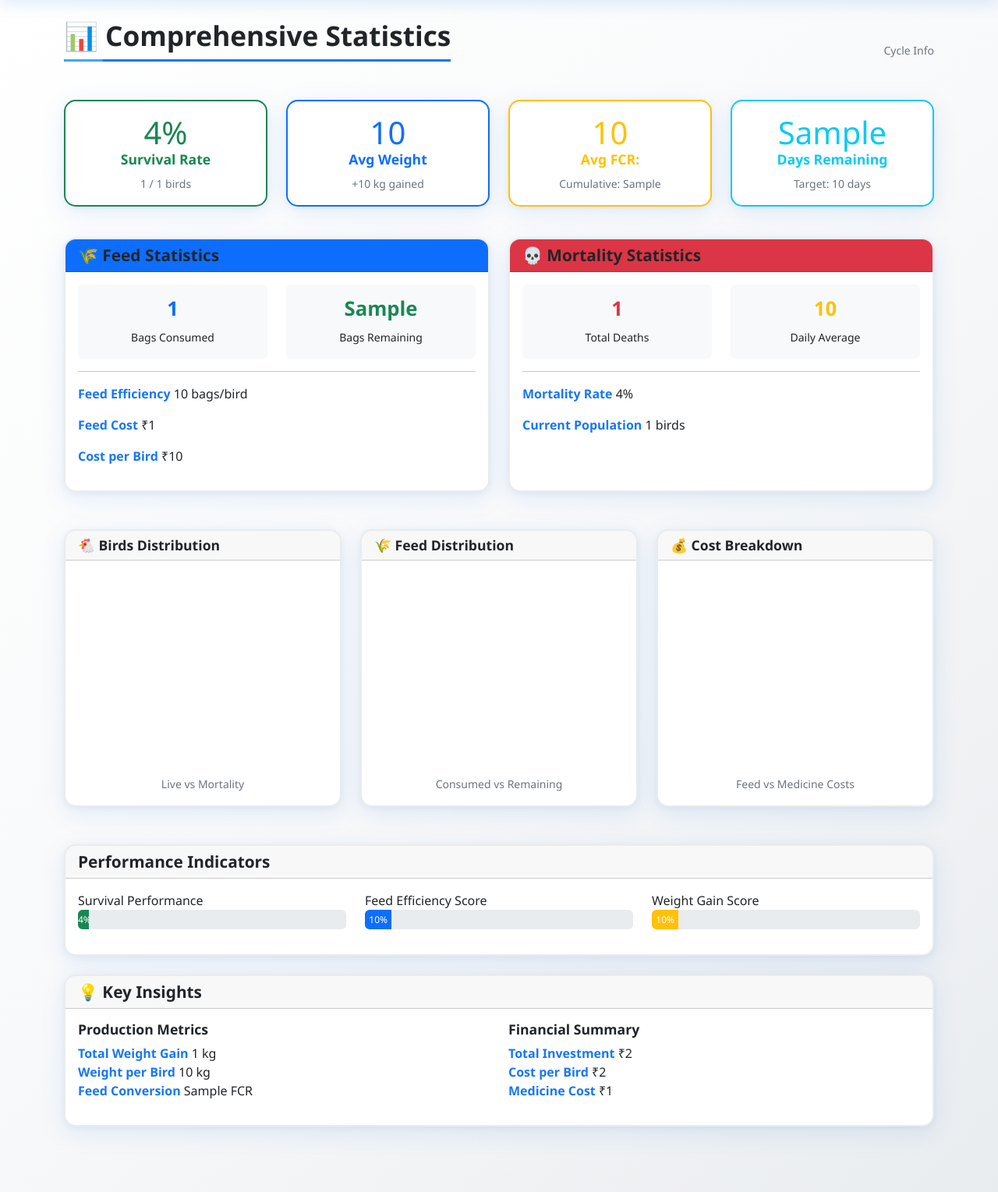
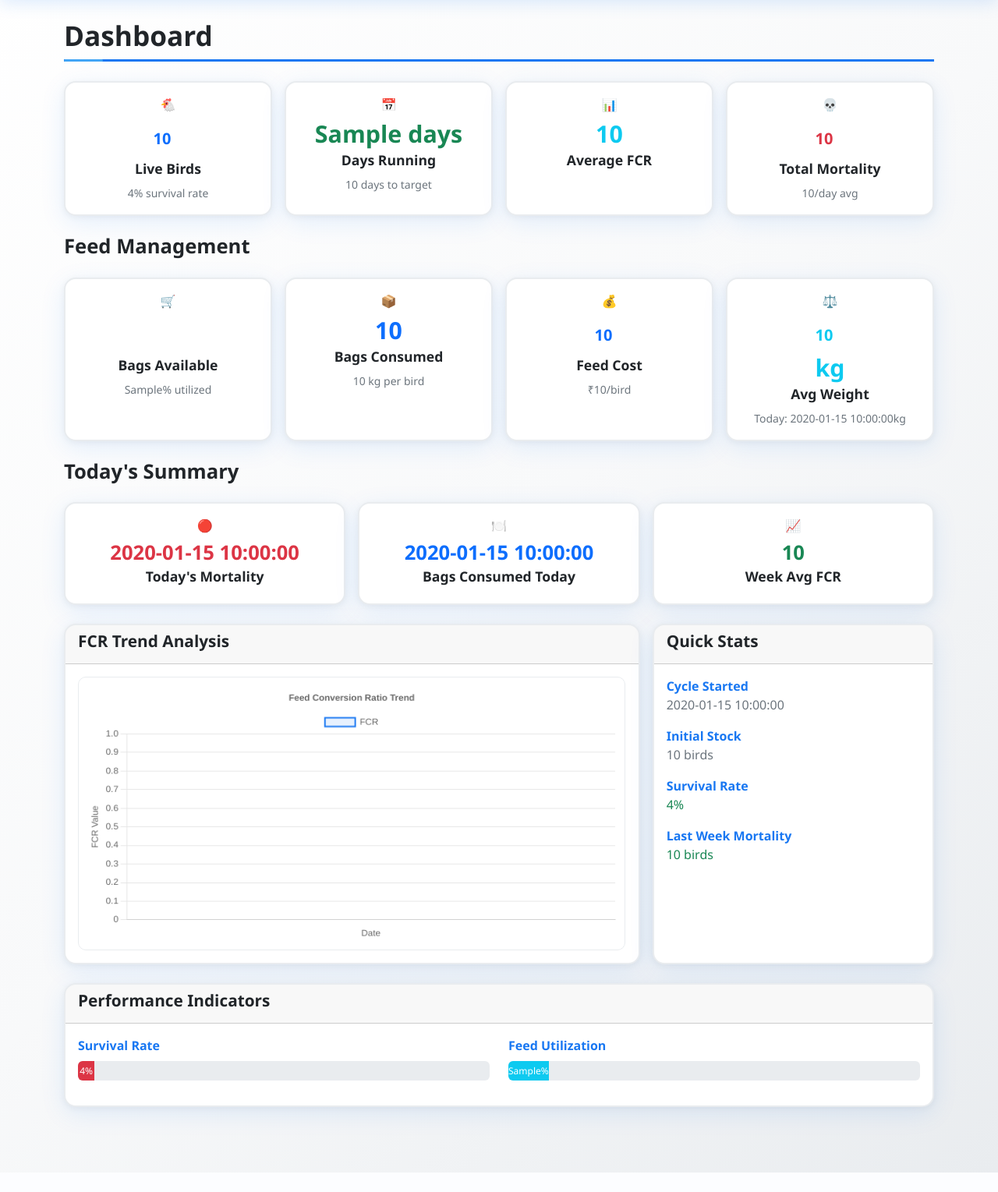
Before and after one commit to arunteja30/poultry-tracker, a Flask app: template templates/dashboard.html in a window 1280 px wide. Shown: the part 83-1612 px from the top of the page at 78% size. After the commit the page ends 1587 px from the top, so only its background shows below. Run offline with Flask 3, Linux system fonts and the light colour scheme; tables that the repository leaves empty hold one stand-in row (values such as "Sample post"); the template is opened without the code that fills it: values that come from a table or form of the project are taken from there, most other values are stand-ins (such as "Sample title", 1, 10 or a date in 2020); a map, chart or similar area stays blank.

Commit message:
bug fixes: compilation issue

```diff
--- a/templates/dashboard.html
+++ b/templates/dashboard.html
@@ -1,171 +1,200 @@
 {% extends 'base.html' %}
 {% block content %}
-<div class="d-flex justify-content-between align-items-center mb-4">
-  <h2 data-i18n="stats_title">📊 Comprehensive Statistics</h2>
-  <div class="text-muted">
-    <small data-i18n="cycle_info">Cycle #{{ cycle.id }} | Day {{ stats.cycle_duration }} of {{ stats.target_days }}</small>
-  </div>
-</div>
+<h2 data-i18n="dashboard_title">🐔 Dashboard - Ramesh Farms</h2>
 
-<!-- Performance Overview Cards -->
-<div class="row mb-4">
-  <div class="col-md-3 col-sm-6 mb-3">
-    <div class="card h-100 border-success">
-      <div class="card-body text-center">
-        <div class="display-6 text-success">{{ stats.survival_rate }}%</div>
-        <h6 class="card-title text-success" data-i18n="survival_rate">Survival Rate</h6>
-        <small class="text-muted">{{ cycle.current_birds }} / {{ cycle.start_birds }} birds</small>
+{% if cycle %}
+<!-- Key Performance Tiles -->
+<div class="row g-3 mb-4">
+  <!-- Live Birds Tile -->
+  <div class="col-12 col-sm-6 col-lg-3">
+    <div class="card text-center h-100">
+      <div class="card-body">
+        <div class="mb-2">🐔</div>
+        <h3 class="text-primary mb-1">
+          <input type="number" class="form-control form-control-lg text-center border-0 bg-transparent text-primary fw-bold"
+                 value="{{ summary.current_birds }}" id="liveBirds" style="box-shadow: none;">
+        </h3>
+        <h6 class="card-title" data-i18n="live_birds">Live Birds</h6>
+        <small class="text-muted">{{ metrics.survival_rate }}% survival rate</small>
       </div>
     </div>
   </div>
 
-  <div class="col-md-3 col-sm-6 mb-3">
-    <div class="card h-100 border-primary">
-      <div class="card-body text-center">
-        <div class="display-6 text-primary">{{ stats.avg_weight }}</div>
-        <h6 class="card-title text-primary" data-i18n="avg_weight">Avg Weight (kg)</h6>
-        <small class="text-muted">+{{ stats.weight_gain_per_bird }} kg gained</small>
+  <!-- Days Running Tile -->
+  <div class="col-12 col-sm-6 col-lg-3">
+    <div class="card text-center h-100">
+      <div class="card-body">
+        <div class="mb-2">📅</div>
+        <h3 class="text-success mb-1">{{ summary.days }}</h3>
+        <h6 class="card-title" data-i18n="day_of_farm">Days Running</h6>
+        <small class="text-muted">{{ metrics.days_to_target }} days to target</small>
       </div>
     </div>
   </div>
 
-  <div class="col-md-3 col-sm-6 mb-3">
-    <div class="card h-100 border-warning">
-      <div class="card-body text-center">
-        <div class="display-6 text-warning">{{ stats.avg_fcr }}</div>
-        <h6 class="card-title text-warning" data-i18n="avg_fcr">Average FCR</h6>
-        <small class="text-muted">Cumulative: {{ stats.cumulative_fcr }}</small>
+  <!-- FCR Today Tile -->
+  <div class="col-12 col-sm-6 col-lg-3">
+    <div class="card text-center h-100">
+      <div class="card-body">
+        <div class="mb-2">📊</div>
+        <h3 class="text-info mb-1">
+          {{ summary.avg_fcr }}
+        </h3>
+        <h6 class="card-title" data-i18n="fcr_today">FCR Today</h6>
       </div>
     </div>
   </div>
 
-  <div class="col-md-3 col-sm-6 mb-3">
-    <div class="card h-100 border-info">
-      <div class="card-body text-center">
-        <div class="display-6 text-info">{{ stats.days_remaining }}</div>
-        <h6 class="card-title text-info" data-i18n="days_remaining">Days Remaining</h6>
-        <small class="text-muted">Target: {{ stats.target_days }} days</small>
+  <!-- Total Mortality Tile -->
+  <div class="col-12 col-sm-6 col-lg-3">
+    <div class="card text-center h-100">
+      <div class="card-body">
+        <div class="mb-2">💀</div>
+        <h3 class="text-danger mb-1">
+          <input type="number" class="form-control form-control-lg text-center border-0 bg-transparent text-danger fw-bold"
+                 value="{{ summary.mortality_total }}" id="mortalityTotal" style="box-shadow: none;">
+        </h3>
+        <h6 class="card-title" data-i18n="mortality_total">Total Mortality</h6>
+        <small class="text-muted">{{ metrics.avg_mortality_per_day }}/day avg</small>
       </div>
     </div>
   </div>
 </div>
 
-<!-- Detailed Statistics Cards -->
-<div class="row mb-4">
-  <!-- Feed Statistics -->
-  <div class="col-lg-6 mb-4">
-    <div class="card h-100">
-      <div class="card-header bg-primary text-white">
-        <h5 class="mb-0" data-i18n="feed_stats">🌾 Feed Statistics</h5>
+<!-- Feed Management Tiles -->
+<div class="row g-3 mb-4">
+  <div class="col-12">
+    <h4 data-i18n="feed_management">🌾 Feed Management</h4>
   </div>
+
+  <div class="col-12 col-sm-6 col-lg-3">
+    <div class="card text-center h-100">
       <div class="card-body">
-        <div class="row">
-          <div class="col-6">
-            <div class="text-center p-3 bg-light rounded">
-              <h4 class="text-primary">{{ stats.total_feed_bags }}</h4>
-              <small data-i18n="consumed_bags">Bags Consumed</small>
-            </div>
-          </div>
-          <div class="col-6">
-            <div class="text-center p-3 bg-light rounded">
-              <h4 class="text-success">{{ stats.current_feed_bags }}</h4>
-              <small data-i18n="remaining_bags">Bags Remaining</small>
+        <div class="mb-2">🛒</div>
+        <h3 class="text-warning mb-1">
+          <input type="number" class="form-control form-control-lg text-center border-0 bg-transparent text-warning fw-bold"
+                 value="{{ summary.bags_available }}" id="bagsAvailable" style="box-shadow: none;">
+        </h3>
+        <h6 class="card-title" data-i18n="bags_available">Bags Available</h6>
+        <small class="text-muted">{{ metrics.feed_utilization }}% utilized</small>
       </div>
     </div>
   </div>
-        <hr>
-        <div class="row mt-3">
-          <div class="col-12">
-            <p><strong data-i18n="feed_efficiency">Feed Efficiency:</strong> {{ stats.feed_efficiency }} bags/bird</p>
-            <p><strong data-i18n="total_feed_cost">Total Feed Cost:</strong> ₹{{ "{:,.0f}".format(stats.total_feed_cost) }}</p>
-            <p><strong data-i18n="feed_cost_per_bird">Cost per Bird:</strong> ₹{{ stats.feed_cost_per_bird }}</p>
+
+  <div class="col-12 col-sm-6 col-lg-3">
+    <div class="card text-center h-100">
+      <div class="card-body">
+        <div class="mb-2">📦</div>
+        <h3 class="text-primary mb-1">{{ summary.feed_bags_consumed_total }}</h3>
+        <h6 class="card-title" data-i18n="bags_consumed_total">Bags Consumed</h6>
+        <small class="text-muted">{{ metrics.feed_efficiency }} kg per bird</small>
       </div>
+    </div>
+  </div>
+
+  <div class="col-12 col-sm-6 col-lg-3">
+    <div class="card text-center h-100">
+      <div class="card-body">
+        <div class="mb-2">💰</div>
+        <h3 class="text-primary mb-1">
+          <input type="number" class="form-control form-control-lg text-center border-0 bg-transparent text-primary fw-bold"
+                 value="{{ summary.current_birds }}" id="liveBirds" style="box-shadow: none;">
+        </h3>
+        <h6 class="card-title" data-i18n="total_feed_cost">Feed Cost</h6>
+        <small class="text-muted">₹{{ metrics.feed_cost_per_bird }}/bird</small>
+      </div>
+    </div>
+  </div>
+
+  <div class="col-12 col-sm-6 col-lg-3">
+    <div class="card text-center h-100">
+      <div class="card-body">
+        <div class="mb-2">⚖️</div>
+        <h3 class="text-info mb-1">
+          <input type="number" step="0.01" class="form-control form-control-lg text-center border-0 bg-transparent text-info fw-bold"
+                 value="{{ summary.avg_weight }}" id="avgWeight" style="box-shadow: none;">
+          <span class="text-info">kg</span>
+        </h3>
+        <h6 class="card-title" data-i18n="avg_weight">Avg Weight</h6>
+        <small class="text-muted">Today: {{ metrics.today_avg_weight }}kg</small>
       </div>
     </div>
   </div>
 </div>
 
-  <!-- Mortality Statistics -->
-  <div class="col-lg-6 mb-4">
-    <div class="card h-100">
-      <div class="card-header bg-danger text-white">
-        <h5 class="mb-0" data-i18n="mortality_stats">💀 Mortality Statistics</h5>
+<!-- Today's Summary -->
+<div class="row g-3 mb-4">
+  <div class="col-12">
+    <h4 data-i18n="today_summary">📋 Today's Summary</h4>
   </div>
+
+  <div class="col-12 col-md-4">
+    <div class="card text-center">
       <div class="card-body">
-        <div class="row">
-          <div class="col-6">
-            <div class="text-center p-3 bg-light rounded">
-              <h4 class="text-danger">{{ stats.total_mortality }}</h4>
-              <small data-i18n="total_deaths">Total Deaths</small>
-            </div>
-          </div>
-          <div class="col-6">
-            <div class="text-center p-3 bg-light rounded">
-              <h4 class="text-warning">{{ stats.avg_daily_mortality }}</h4>
-              <small data-i18n="daily_avg">Daily Average</small>
+        <div class="mb-2">🔴</div>
+        <h4 class="text-danger mb-1">{{ metrics.today_mortality }}</h4>
+        <h6 class="card-title" data-i18n="today_mortality">Today's Mortality</h6>
       </div>
     </div>
   </div>
-        <hr>
-        <div class="row mt-3">
-          <div class="col-12">
-            <p><strong data-i18n="mortality_rate">Mortality Rate:</strong> {{ stats.mortality_rate }}%</p>
-            <p><strong data-i18n="current_population">Current Population:</strong> {{ cycle.current_birds }} birds</p>
+
+  <div class="col-12 col-md-4">
+    <div class="card text-center">
+      <div class="card-body">
+        <div class="mb-2">🍽️</div>
+        <h4 class="text-primary mb-1">{{ metrics.today_feed_consumed }}</h4>
+        <h6 class="card-title" data-i18n="today_feed_consumed">Bags Consumed Today</h6>
       </div>
     </div>
+  </div>
+
+  <div class="col-12 col-md-4">
+    <div class="card text-center">
+      <div class="card-body">
+        <div class="mb-2">📈</div>
+        <h4 class="text-success mb-1">{{ metrics.last_week_avg_fcr }}</h4>
+        <h6 class="card-title" data-i18n="week_avg_fcr">Week Avg FCR</h6>
       </div>
     </div>
   </div>
 </div>
 
 <!-- Charts Section -->
-<div class="row mb-4">
-  <!-- Birds Distribution Chart -->
-  <div class="col-lg-4 mb-4">
+<div class="row g-3 mb-4">
+  <div class="col-12 col-lg-8">
     <div class="card h-100">
       <div class="card-header">
-        <h6 class="mb-0" data-i18n="birds_distribution">🐔 Birds Distribution</h6>
+        <h5 data-i18n="fcr_trend">📊 FCR Trend Analysis</h5>
       </div>
       <div class="card-body">
-        <div style="height: 250px; display: flex; align-items: center; justify-content: center;">
-          <canvas id="birdsChart"></canvas>
-        </div>
-        <div class="text-center mt-2">
-          <small class="text-muted" data-i18n="live_vs_mortality">Live vs Mortality</small>
-        </div>
+        <canvas id="fcrChart"></canvas>
       </div>
     </div>
   </div>
 
-  <!-- Feed Distribution Chart -->
-  <div class="col-lg-4 mb-4">
+  <div class="col-12 col-lg-4">
     <div class="card h-100">
       <div class="card-header">
-        <h6 class="mb-0" data-i18n="feed_distribution">🌾 Feed Distribution</h6>
+        <h5 data-i18n="quick_stats">⚡ Quick Stats</h5>
       </div>
       <div class="card-body">
-        <div style="height: 250px; display: flex; align-items: center; justify-content: center;">
-          <canvas id="feedChart"></canvas>
+        <div class="mb-3">
+          <strong data-i18n="cycle_start">Cycle Started:</strong><br>
+          <span class="text-muted">{{ summary.start_date }}</span>
         </div>
-        <div class="text-center mt-2">
-          <small class="text-muted" data-i18n="consumed_vs_remaining">Consumed vs Remaining</small>
+        <div class="mb-3">
+          <strong data-i18n="initial_stock">Initial Stock:</strong><br>
+          <span class="text-muted">{{ summary.start_birds }} birds</span>
         </div>
+        <div class="mb-3">
+          <strong data-i18n="survival_rate">Survival Rate:</strong><br>
+          <span class="text-success">{{ metrics.survival_rate }}%</span>
         </div>
-    </div>
-  </div>
-
-  <!-- Cost Breakdown Chart -->
-  <div class="col-lg-4 mb-4">
-    <div class="card h-100">
-      <div class="card-header">
-        <h6 class="mb-0" data-i18n="cost_breakdown">💰 Cost Breakdown</h6>
-      </div>
-      <div class="card-body">
-        <div style="height: 250px; display: flex; align-items: center; justify-content: center;">
-          <canvas id="costChart"></canvas>
-        </div>
-        <div class="text-center mt-2">
-          <small class="text-muted" data-i18n="feed_vs_medicine">Feed vs Medicine Costs</small>
+        <div class="mb-3">
+          <strong data-i18n="last_week_mortality">Last Week Mortality:</strong><br>
+          <span class="text-{{ 'danger' if metrics.last_week_mortality > 50 else 'warning' if metrics.last_week_mortality > 20 else 'success' }}">
+            {{ metrics.last_week_mortality }} birds
+          </span>
         </div>
       </div>
     </div>
@@ -173,38 +202,28 @@
 </div>
 
 <!-- Performance Indicators -->
-<div class="row mb-4">
+<div class="row g-3">
   <div class="col-12">
     <div class="card">
       <div class="card-header">
-        <h5 class="mb-0" data-i18n="performance_indicators">📈 Performance Indicators</h5>
+        <h5 data-i18n="performance_indicators">🎯 Performance Indicators</h5>
       </div>
       <div class="card-body">
         <div class="row">
-          <div class="col-md-4 mb-3">
-            <label data-i18n="survival_performance">Survival Performance</label>
+          <div class="col-md-6">
+            <div class="mb-3">
+              <label class="form-label"><strong data-i18n="survival_rate">Survival Rate</strong></label>
               <div class="progress" style="height: 25px;">
-              <div class="progress-bar bg-success" role="progressbar"
-                   style="width: {{ chart_data.performance_scores.survival_rate }}%">
-                {{ chart_data.performance_scores.survival_rate }}%
+                <div class="progress-bar bg-{{ 'success' if metrics.survival_rate > 95 else 'warning' if metrics.survival_rate > 90 else 'danger' }}"
+                     style="width: {{ metrics.survival_rate }}%">{{ metrics.survival_rate }}%</div>
               </div>
             </div>
           </div>
-          <div class="col-md-4 mb-3">
-            <label data-i18n="feed_efficiency_score">Feed Efficiency Score</label>
+          <div class="col-md-6">
+            <div class="mb-3">
+              <label class="form-label"><strong data-i18n="feed_utilization">Feed Utilization</strong></label>
               <div class="progress" style="height: 25px;">
-              <div class="progress-bar bg-primary" role="progressbar"
-                   style="width: {{ chart_data.performance_scores.feed_efficiency_score }}%">
-                {{ "{:.0f}".format(chart_data.performance_scores.feed_efficiency_score) }}%
-              </div>
-            </div>
-          </div>
-          <div class="col-md-4 mb-3">
-            <label data-i18n="weight_gain_score">Weight Gain Score</label>
-            <div class="progress" style="height: 25px;">
-              <div class="progress-bar bg-warning" role="progressbar"
-                   style="width: {{ chart_data.performance_scores.weight_gain_score }}%">
-                {{ "{:.0f}".format(chart_data.performance_scores.weight_gain_score) }}%
+                <div class="progress-bar bg-info" style="width: {{ metrics.feed_utilization }}%">{{ metrics.feed_utilization }}%</div>
               </div>
             </div>
           </div>
@@ -214,109 +233,96 @@
   </div>
 </div>
 
-<!-- Additional Insights -->
+{% else %}
+<!-- No Active Cycle -->
 <div class="row">
   <div class="col-12">
-    <div class="card">
-      <div class="card-header">
-        <h5 class="mb-0" data-i18n="insights">💡 Key Insights</h5>
-      </div>
+    <div class="card text-center p-5">
       <div class="card-body">
-        <div class="row">
-          <div class="col-md-6">
-            <h6 data-i18n="production_metrics">Production Metrics</h6>
-            <ul class="list-unstyled">
-              <li><strong data-i18n="total_weight_gain">Total Weight Gain:</strong> {{ stats.total_weight_gain }} kg</li>
-              <li><strong data-i18n="weight_per_bird">Weight per Bird:</strong> {{ stats.weight_gain_per_bird }} kg</li>
-              <li><strong data-i18n="feed_conversion">Feed Conversion:</strong> {{ stats.cumulative_fcr }} FCR</li>
-            </ul>
-          </div>
-          <div class="col-md-6">
-            <h6 data-i18n="financial_summary">Financial Summary</h6>
-            <ul class="list-unstyled">
-              <li><strong data-i18n="total_investment">Total Investment:</strong> ₹{{ "{:,.0f}".format(stats.total_feed_cost + stats.total_medicine_cost) }}</li>
-              <li><strong data-i18n="cost_per_bird">Cost per Bird:</strong> ₹{{ "{:.0f}".format((stats.total_feed_cost + stats.total_medicine_cost) / cycle.current_birds) if cycle.current_birds > 0 else 0 }}</li>
-              <li><strong data-i18n="medicine_cost">Medicine Cost:</strong> ₹{{ "{:,.0f}".format(stats.total_medicine_cost) }}</li>
-            </ul>
+        <div class="mb-4" style="font-size: 4rem;">🐔</div>
+        <h3 data-i18n="no_cycle">No Active Cycle</h3>
+        <p class="text-muted mb-4" data-i18n="setup_instruction">Please set up a new cycle to start tracking your poultry farm data.</p>
+        <a href="{{ url_for('setup') }}" class="btn btn-primary btn-lg" data-i18n="setup_new_cycle">Setup New Cycle</a>
       </div>
     </div>
   </div>
 </div>
-  </div>
-</div>
+{% endif %}
 
-<script src="https://cdn.jsdelivr.net/npm/chart.js"></script>
+{% endblock %}
+
+{% block scripts %}
 <script>
-  // Chart.js configurations
-  Chart.defaults.responsive = true;
-  Chart.defaults.maintainAspectRatio = true;
-
-  // Common chart options for doughnut charts
-  const commonDoughnutOptions = {
+  {% if cycle %}
+  const fcrSeries = {{ fcr_series|tojson }};
+  const dates = {{ dates|tojson }};
+  const ctx = document.getElementById('fcrChart').getContext('2d');
+  new Chart(ctx,{
+    type:'line',
+    data:{
+      labels: dates,
+      datasets:[{
+        label:'FCR',
+        data:fcrSeries,
+        tension:0.2,
+        borderWidth:2,
+        borderColor: '#1877f2',
+        backgroundColor: 'rgba(24, 119, 242, 0.1)',
+        fill: true
+      }]
+    },
+    options:{
       responsive: true,
-      maintainAspectRatio: true,
-      aspectRatio: 1,
+      scales:{
+        y:{
+          beginAtZero:true,
+          title: {
+            display: true,
+            text: 'FCR Value'
+          }
+        },
+        x: {
+          title: {
+            display: true,
+            text: 'Date'
+          }
+        }
+      },
       plugins: {
-          legend: {
-              position: 'bottom',
-              labels: {
-                  padding: 15,
-                  usePointStyle: true,
-                  font: {
-                      size: 12
+        title: {
+          display: true,
+          text: 'Feed Conversion Ratio Trend'
         }
       }
     }
-      }
-  };
-
-  // Birds Distribution Chart
-  const birdsCtx = document.getElementById('birdsChart').getContext('2d');
-  new Chart(birdsCtx, {
-      type: 'doughnut',
-      data: {
-          labels: {{ chart_data.survival_vs_mortality.labels|tojson }},
-          datasets: [{
-              data: {{ chart_data.survival_vs_mortality.data|tojson }},
-              backgroundColor: ['#28a745', '#dc3545'],
-              borderWidth: 2,
-              borderColor: '#fff'
-          }]
-      },
-      options: commonDoughnutOptions
   });
 
-  // Feed Distribution Chart
-  const feedCtx = document.getElementById('feedChart').getContext('2d');
-  new Chart(feedCtx, {
-      type: 'doughnut',
-      data: {
-          labels: {{ chart_data.feed_distribution.labels|tojson }},
-          datasets: [{
-              data: {{ chart_data.feed_distribution.data|tojson }},
-              backgroundColor: ['#ffc107', '#28a745'],
-              borderWidth: 2,
-              borderColor: '#fff'
-          }]
-      },
-      options: commonDoughnutOptions
+  // Add change event listeners for editable fields
+  document.getElementById('liveBirds').addEventListener('change', function(e) {
+    updateField('live_birds', e.target.value);
   });
 
-  // Cost Breakdown Chart
-  const costCtx = document.getElementById('costChart').getContext('2d');
-  new Chart(costCtx, {
-      type: 'doughnut',
-      data: {
-          labels: {{ chart_data.cost_breakdown.labels|tojson }},
-          datasets: [{
-              data: {{ chart_data.cost_breakdown.data|tojson }},
-              backgroundColor: ['#007bff', '#17a2b8'],
-              borderWidth: 2,
-              borderColor: '#fff'
-          }]
-      },
-      options: commonDoughnutOptions
+  document.getElementById('fcrToday').addEventListener('change', function(e) {
+    updateField('fcr_today', e.target.value);
   });
+
+  document.getElementById('mortalityTotal').addEventListener('change', function(e) {
+    updateField('mortality_total', e.target.value);
+  });
+
+  document.getElementById('bagsAvailable').addEventListener('change', function(e) {
+    updateField('bags_available', e.target.value);
+  });
+
+  document.getElementById('avgWeight').addEventListener('change', function(e) {
+    updateField('avg_weight', e.target.value);
+  });
+
+  function updateField(field, value) {
+    // This function would send an AJAX request to update the backend
+    console.log(`Updating ${field} to ${value}`);
+    // You can implement actual AJAX call here
+  }
+  {% endif %}
 </script>
-
 {% endblock %}
```
Lines whose indentation alone changed are shown as unchanged.
